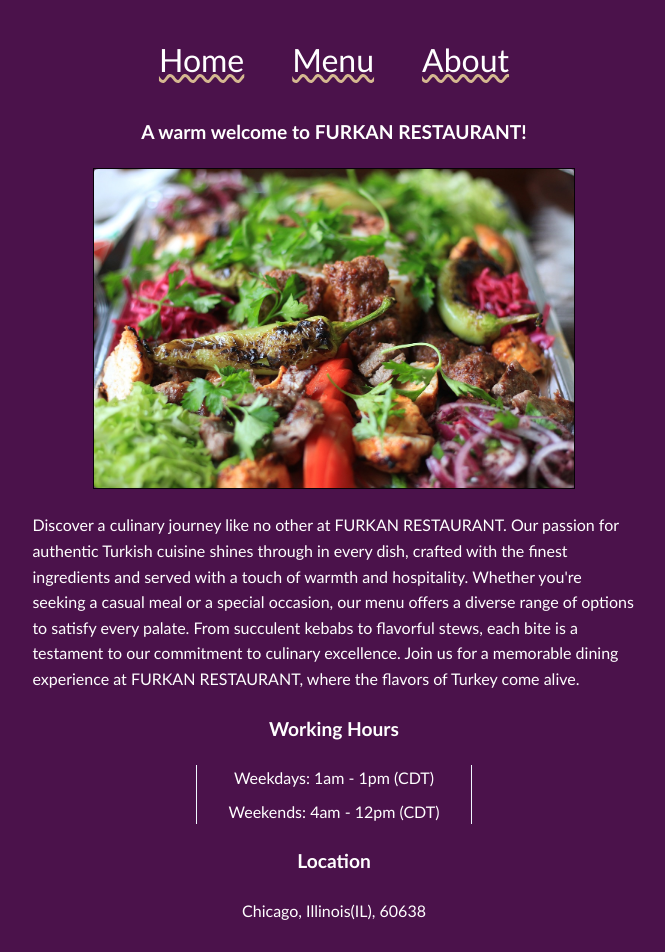
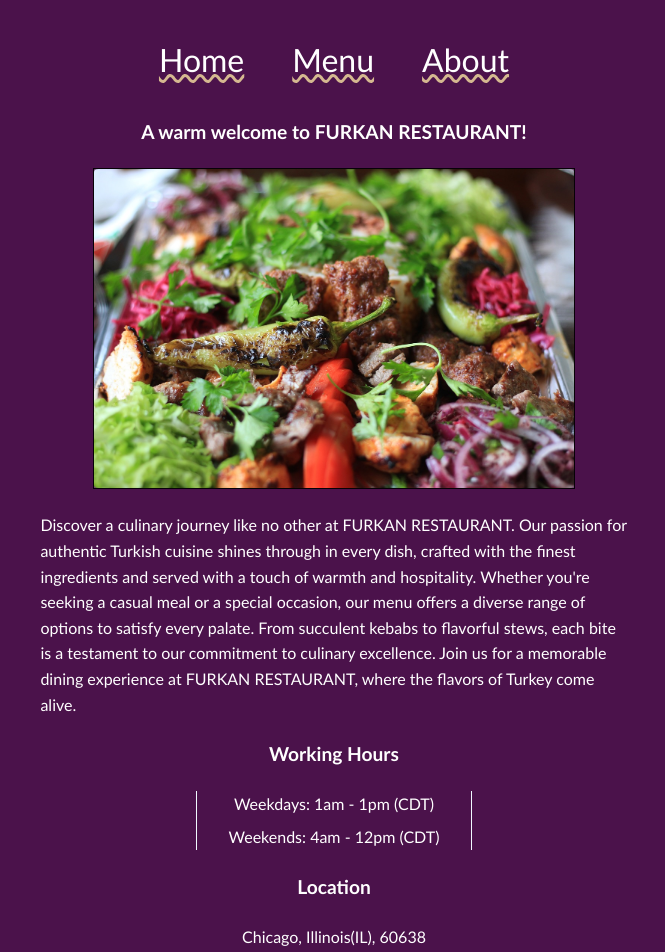
Before and after one commit to Suqbs/restaurant-page, a website built with webpack: page src/template.html in a window 1280 px wide. Shown: the whole page, without its empty margins (306-971 px from the left). Built offline with nearby package versions, Linux system fonts and the light colour scheme.

Commit message:
Add padding to content

```diff
--- a/src/styles.css
+++ b/src/styles.css
@@ -128,6 +128,7 @@ nav button {
   gap: var(--between-card-gap);
   max-width: var(--content-max-width);
   line-height: 1.6rem;
+  padding: 0 0.5rem;
 }
 
 .big-title {
```
